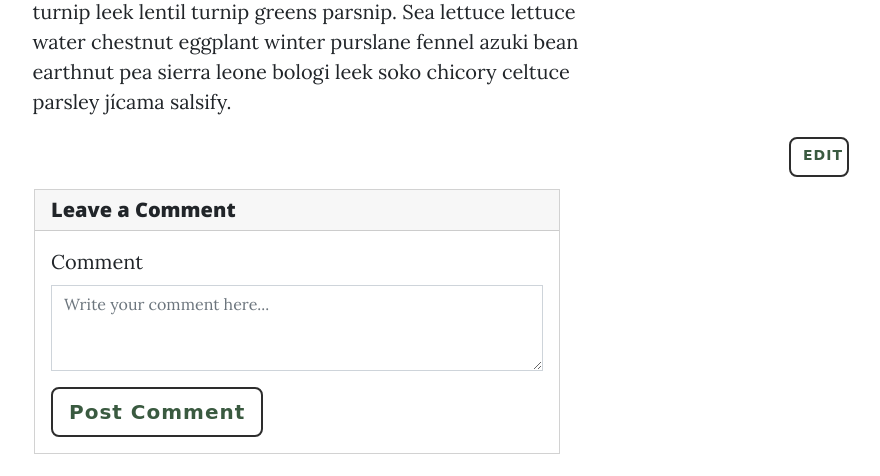
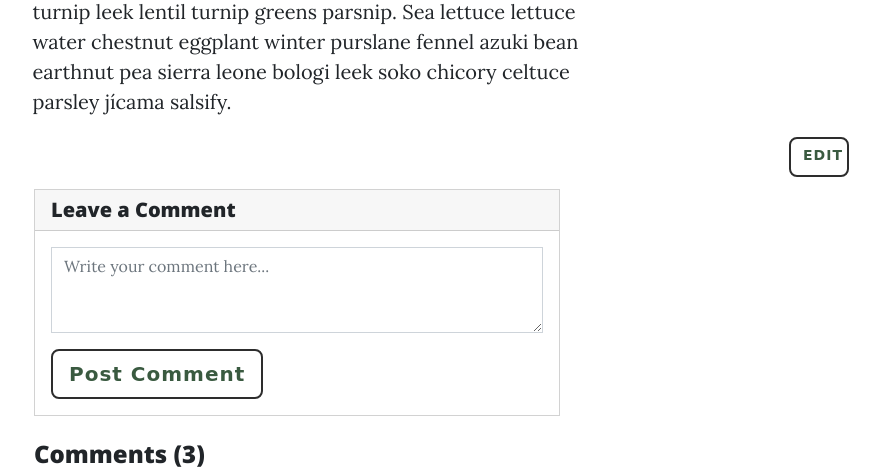
Before and after one commit to Israe-jpg/meditations, a Flask app: page /post/1 in a window 1280 px wide. Shown: the part 710-1186 px from the top of the page, without its empty margins (313-1193 px from the left). Run offline with Flask 3, Linux system fonts and the light colour scheme; a user stored in the database is signed in; data comes from the database, SQL or seed files in the repository; some libraries are stand-ins or nearby versions; some web fonts are replaced.

Commit message:
remove unnecessary "comment" from comment form

```diff
--- a/templates/post.html
+++ b/templates/post.html
@@ -33,7 +33,6 @@
                         <form method="POST">
                             {{ comment_form.hidden_tag() }}
                             <div class="mb-3">
-                                {{ comment_form.content.label(class="form-label") }}
                                 {{ comment_form.content(class="form-control") }}
                                 {% for error in comment_form.content.errors %}
                                     <div class="text-danger">{{ error }}</div>
```
